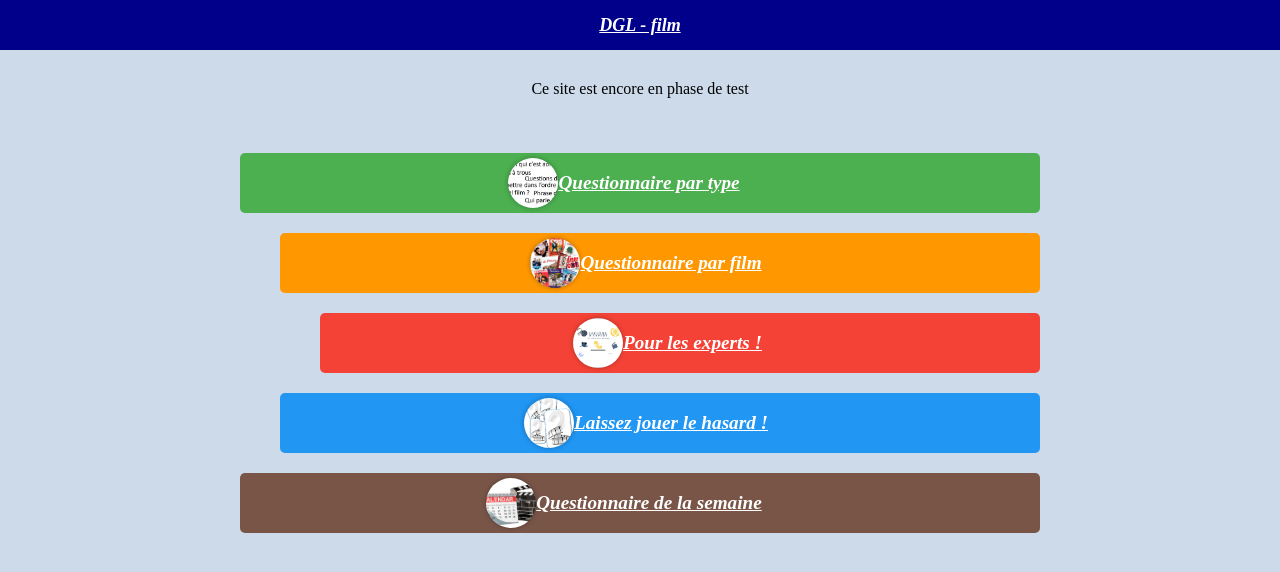
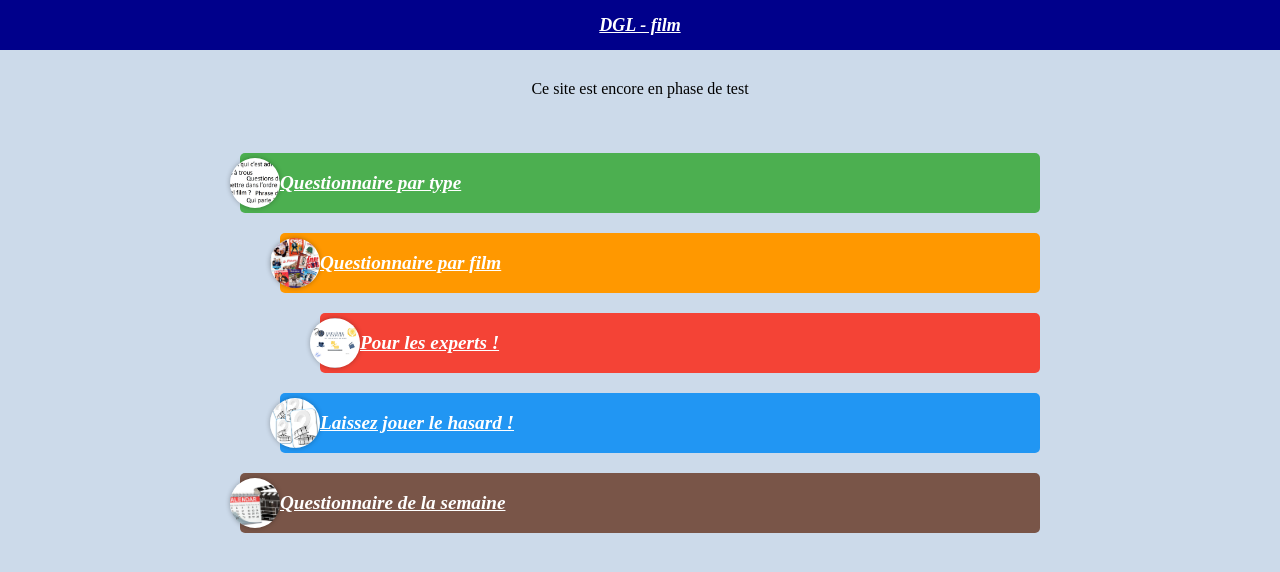
Before and after one commit to GodefroyL/questionnaire-film, a Jekyll site: the page built from index.html, in a window 1280 px wide. Shown: the top 572 px of the page. Built offline with Jekyll 4.4.1, drawn with Linux system fonts in a browser that asks for light colours.

Commit message:
correction accueil v12

```diff
--- a/index.html
+++ b/index.html
@@ -5,37 +5,26 @@ title: Accueil
 
 <div class="accueil">
     <a class="bouton_accueil" href="{{ site.url }}/questionnaire.html" style="background-color: #4CAF50;margin-left: 0px;">
-        <div class="lien_bouton_accueil">
         <img src="{{ site.url }}/static/images/categorie_type.jpg" alt="Commencer le questionnaire">
         <span>Questionnaire par type</span>
-        </div>
     </a>
 
     <a class="bouton_accueil" href="{{ site.url }}/questionnaire.html" style="background-color: #FF9800; margin-left: 40px;">
-        <div class="lien_bouton_accueil">
-            <img src="{{ site.url }}/static/images/categorie_film.jpg" alt="Commencer le questionnaire">
-            <span>Questionnaire par film</span>
-        </div>
+        <img src="{{ site.url }}/static/images/categorie_film.jpg" alt="Commencer le questionnaire">            <span>Questionnaire par film</span>
     </a>
 
     <a class="bouton_accueil" href="{{ site.url }}/questionnaire.html" style="background-color: #F44336; margin-left: 80px;">
-        <div class="lien_bouton_accueil">
         <img src="{{ site.url }}/static/images/categorie_expert.jpg" alt="Commencer le questionnaire">
         <span>Pour les experts !</span>
-        </div>
     </a>
 
     <a class="bouton_accueil" href="{{ site.url }}/questionnaire.html" style="background-color: #2196F3; margin-left: 40px;">
-        <div class="lien_bouton_accueil">
         <img src="{{ site.url }}/static/images/categorie_hasard.jpg" alt="Commencer le questionnaire">
         <span>Laissez jouer le hasard !</span>
-        </div>
     </a>
 
     <a class="bouton_accueil" href="{{ site.url }}/questionnaire.html" style="background-color: #795548; margin-left: 0px;">
-        <div class="lien_bouton_accueil">
         <img src="{{ site.url }}/static/images/categorie_semaine.jpg" alt="Commencer le questionnaire">
         <span>Questionnaire de la semaine</span>
-        </div>
     </a>
 </div>
--- a/static/css/styles.css
+++ b/static/css/styles.css
@@ -62,17 +62,10 @@ div {
     justify-content: left;
     height: 60px;
     box-sizing: border-box;
+    flex-direction: row;
 }
 
-.lien_bouton_accueil {
-    width: 90%;
-    flex-direction: row;
-    display: flex;
-    align-items: center;
-    justify-content: center;
-}
-
-.lien_bouton_accueil img {
+.bouton_accueil img {
     margin-left: -25px;
     height: 50px;
     width: 50px;
```
Lines whose indentation alone changed are shown as unchanged.
